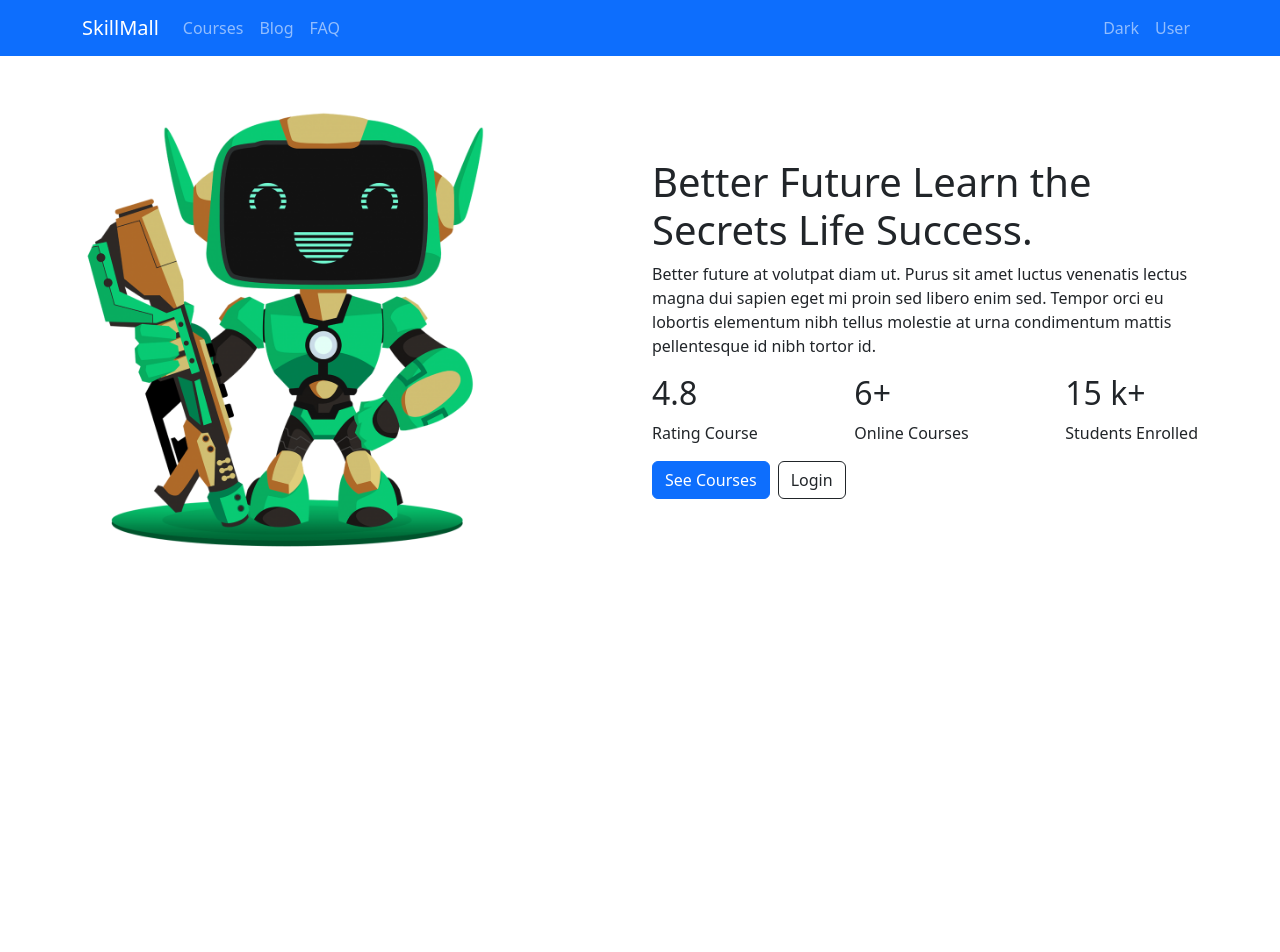
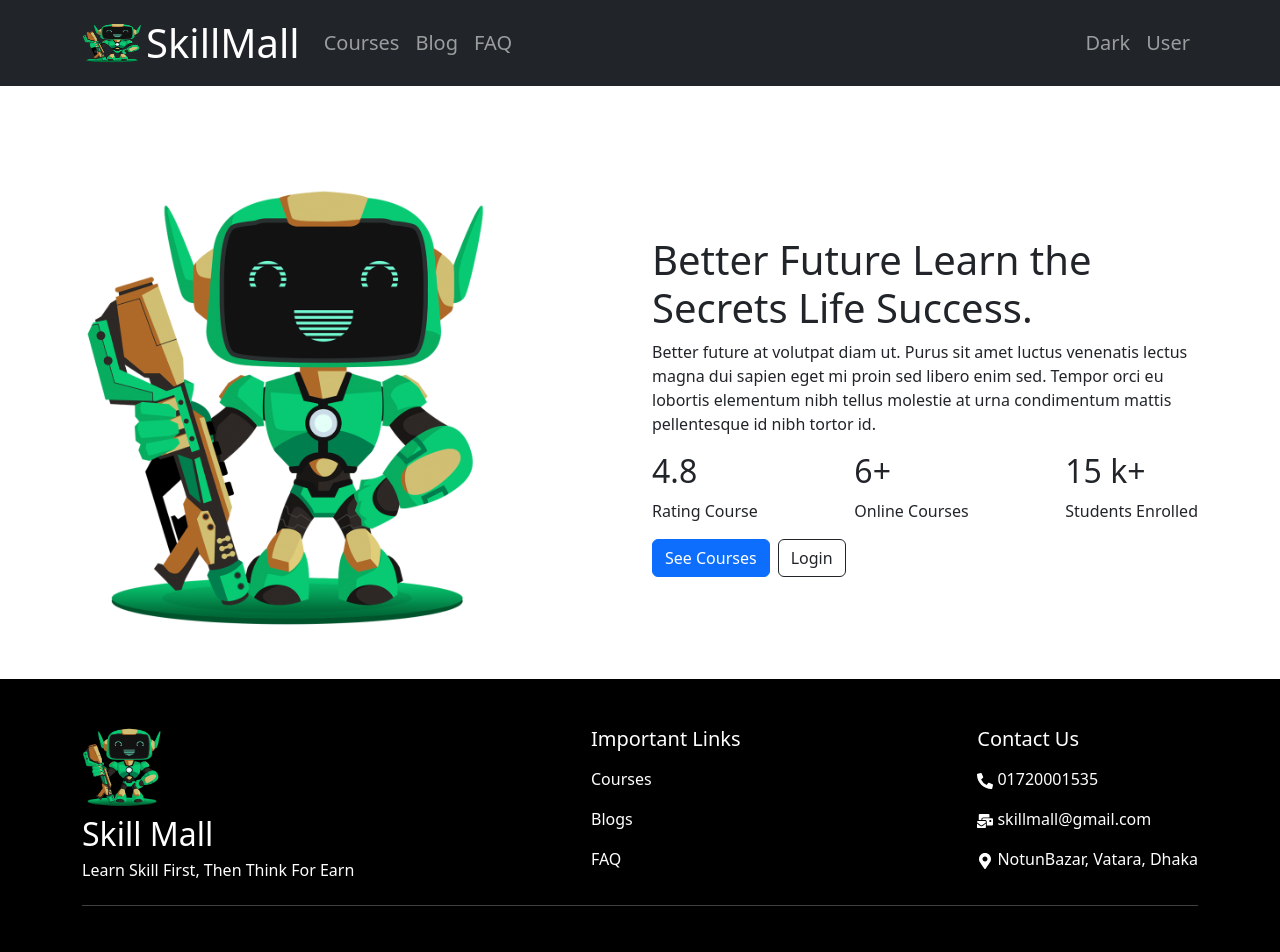
Before and after one commit to Jisan-Hasan/skillmall-client, a React (Create React App) app: page / in a window 1280 px wide. Shown: the top 952 px of the page. Before the commit the page ends 800 px from the top, so only its background shows below. Built offline with nearby package versions, Linux system fonts and the light colour scheme.

Commit message:
footer added

```diff
--- a/package.json
+++ b/package.json
@@ -11,6 +11,7 @@
     "react": "^18.2.0",
     "react-bootstrap": "^2.5.0",
     "react-dom": "^18.2.0",
+    "react-icons": "^4.6.0",
     "react-router-dom": "^6.4.2",
     "react-scripts": "5.0.1",
     "web-vitals": "^2.1.4"
--- a/src/layout/Main.js
+++ b/src/layout/Main.js
@@ -1,5 +1,6 @@
 import React from "react";
 import { Outlet } from "react-router-dom";
+import Footer from "../pages/Shared/Footer/Footer";
 import Header from "../pages/Shared/Header/Header";
 
 const Main = () => {
@@ -7,6 +8,7 @@ const Main = () => {
         <div>
             <Header />
             <Outlet />
+            <Footer />
         </div>
     );
 };
--- a/src/pages/Home/Home.js
+++ b/src/pages/Home/Home.js
@@ -3,7 +3,7 @@ import { Button, Col, Container, Image, Row } from "react-bootstrap";
 
 const Home = () => {
     return (
-        <div className="mt-5">
+        <div className="mt-5 pt-5">
             <Container>
                 <Row className="d-lg-flex justify-content-between align-items-center">
                     <Col lg="6">
--- /dev/null
+++ b/src/pages/Shared/Footer/Footer.js
@@ -0,0 +1,81 @@
+import React from "react";
+import { Container } from "react-bootstrap";
+import {
+    FaCopyright,
+    FaFacebook,
+    FaMailBulk,
+    FaMapMarkerAlt,
+    FaPhoneAlt,
+    FaTwitch,
+    FaTwitterSquare,
+    FaYoutubeSquare,
+} from "react-icons/fa";
+import { Link } from "react-router-dom";
+
+const Footer = () => {
+    return (
+        <div className="bg-black mt-5 py-5">
+            <Container>
+                <div className="d-lg-flex justify-content-between text-white">
+                    <div>
+                        <img
+                            className="me-1"
+                            src="robot-1.png"
+                            alt="logo"
+                            width="80px"
+                            height="80px"
+                        />
+                        <h2 className="mt-2">Skill Mall</h2>
+                        <h6>Learn Skill First, Then Think For Earn</h6>
+                    </div>
+                    <div>
+                        <h5>Important Links</h5>
+                        <div className="mt-3">
+                            <p>
+                                <Link className="text-decoration-none text-white">
+                                    Courses
+                                </Link>
+                            </p>
+                            <p>
+                                <Link className="text-decoration-none text-white">
+                                    Blogs
+                                </Link>
+                            </p>
+                            <p>
+                                <Link className="text-decoration-none text-white">
+                                    FAQ
+                                </Link>
+                            </p>
+                        </div>
+                    </div>
+                    <div>
+                        <h5>Contact Us</h5>
+                        <div className="mt-3">
+                            <p>
+                                <FaPhoneAlt /> 01720001535
+                            </p>
+                            <p>
+                                <FaMailBulk /> skillmall@gmail.com
+                            </p>
+                            <p>
+                                <FaMapMarkerAlt /> NotunBazar, Vatara, Dhaka
+                            </p>
+                        </div>
+                    </div>
+                </div>
+                <hr className="text-white" />
+                <div className="text-center text-primary mt-5">
+                    <FaFacebook size="1.5em" className="me-3" />
+                    <FaTwitterSquare size="1.5em" className="me-3" />
+                    <FaYoutubeSquare size="1.5em" className="me-3" />
+                    <FaTwitch size="1.5em" />
+                </div>
+                <div className="text-center text-white mt-3 d-flex align-items-center justify-content-center">
+                    <FaCopyright className="me-2" />  Jisan Hasan, 2022
+                </div>
+            </Container>
+        </div>
+    );
+};
+
+export default Footer;
--- a/src/pages/Shared/Header/Header.js
+++ b/src/pages/Shared/Header/Header.js
@@ -1,19 +1,21 @@
-import React from 'react';
-import { Container, Nav, Navbar, NavDropdown } from 'react-bootstrap';
+import React from "react";
+import { Container, Nav, Navbar } from "react-bootstrap";
 
 const Header = () => {
     return (
-        <Navbar collapseOnSelect expand="lg" bg="primary" variant="dark">
+        <Navbar collapseOnSelect expand="lg" bg="dark" variant="dark">
             <Container>
-        <Navbar.Brand href="#home">SkillMall</Navbar.Brand>
+                <Navbar.Brand href="#home" className="fs-1 d-flex align-items-center">
+                    <img className="me-1" src="robot-1.png" alt="logo" width="60px" height="40px"/>
+                    SkillMall</Navbar.Brand>
                 <Navbar.Toggle aria-controls="responsive-navbar-nav" />
                 <Navbar.Collapse id="responsive-navbar-nav">
-          <Nav className="me-auto">
+                    <Nav className="me-auto fs-5">
                         <Nav.Link href="#features">Courses</Nav.Link>
                         <Nav.Link href="#pricing">Blog</Nav.Link>
                         <Nav.Link href="#pricing">FAQ</Nav.Link>
                     </Nav>
-          <Nav>
+                    <Nav className="fs-5">
                         <Nav.Link href="#deets">Dark</Nav.Link>
                         <Nav.Link eventKey={2} href="#memes">
                             User
```
Also changed, not shown: 1 other file (tests, documents, lock files or other folders). Lines whose indentation alone changed are shown as unchanged.
